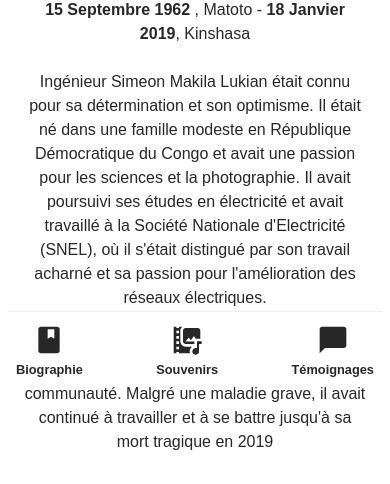
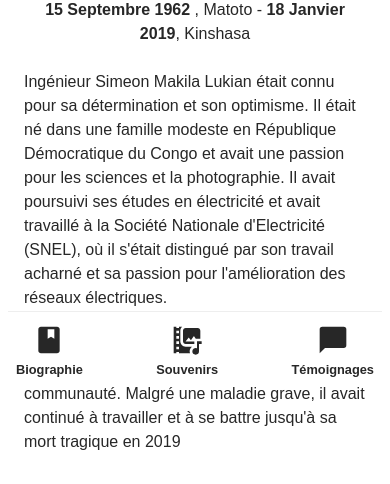
Before and after one commit to BenNdase/bilembo-webapp, a Next.js app: page /memorial/simeon_makila in a window 390 px wide. Shown: the part 461-945 px from the top of the page. Built offline with nearby package versions, Linux system fonts and the light colour scheme.

Commit message:
ajout de la section souvenirs pour baruti

```diff
--- a/components/client/rip/index.tsx
+++ b/components/client/rip/index.tsx
@@ -81,7 +81,7 @@ const MemorialSection = ({
                 </p>
               </div>
             </div>
-            <p className=" lg:text-start mt-6 text-primary-900 text-center">
+            <p className="mt-6 text-primary-900">
               <span
                 dangerouslySetInnerHTML={{
                   __html: summary
```
